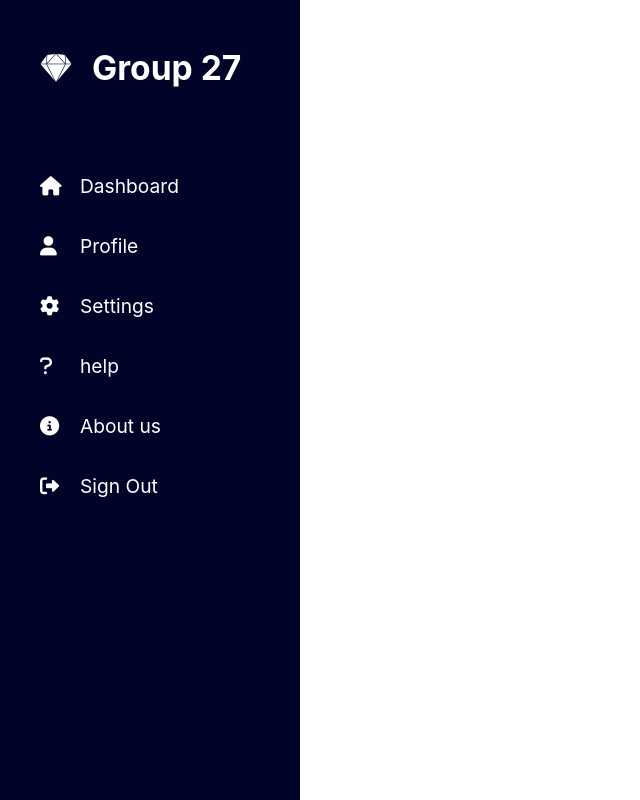
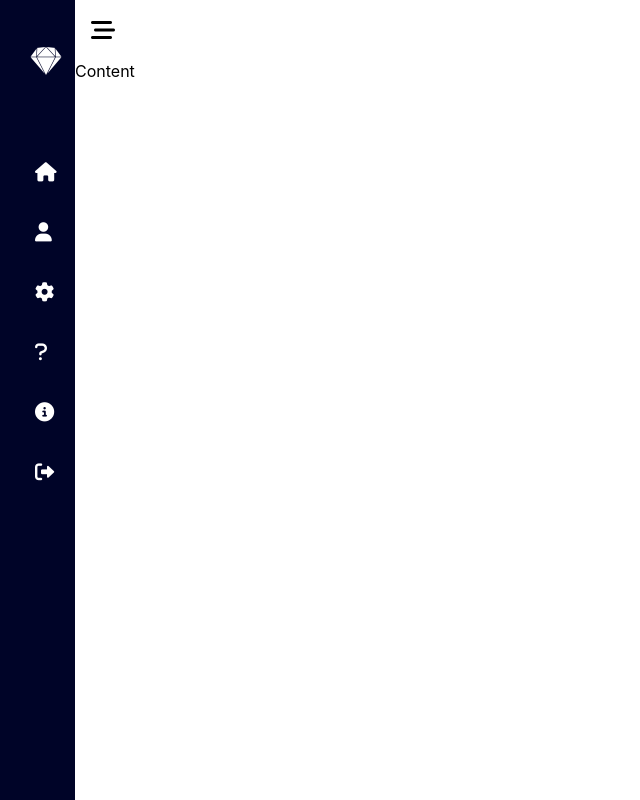
Before and after one commit to varunmukherjee1/Attendance-Manager, a React (Create React App) app in the folder Frontend/: page /dashboard in a window 1280 px wide. Shown: the whole page, without its empty margins (0-640 px from the left). Built offline with nearby package versions, Linux system fonts and the light colour scheme; a web font is replaced by a local one.

Commit message:
final dashboard added

```diff
--- a/Frontend/src/components/Header/Header.jsx
+++ b/Frontend/src/components/Header/Header.jsx
@@ -1,10 +1,24 @@
-import React from 'react'
+import React, {useState} from 'react'
 
 import classes from "./Header.module.css"
 
-function Header() {
+function Header(props) {
+
+  // const [isOpen , setIsOpen] = useState(false);
+
+  const onClickHandler = () => {
+    props.toggle(!props.isActive);
+  }
+
   return (
-    <div>Header</div>
+    <div className= {classes.header}>
+
+      <div className={classes.icon} onClick = {onClickHandler}>
+        {props.isActive && <i className ="fa-solid fa-bars-staggered"></i>}
+        {!props.isActive && <i class="fa-solid fa-xmark"></i>}
+      </div>
+
+    </div>
   )
 }
 
--- a/Frontend/src/components/Header/Header.module.css
+++ b/Frontend/src/components/Header/Header.module.css
@@ -0,0 +1,8 @@
+.header {
+    padding: 1rem;
+}
+
+.icon {
+    font-size: 1.5rem;
+    cursor: pointer;
+}
--- a/Frontend/src/components/Navbar/Navbar.jsx
+++ b/Frontend/src/components/Navbar/Navbar.jsx
@@ -2,9 +2,9 @@ import React from 'react'
 
 import classes from "./Navbar.module.css"
 
-function Navbar() {
+function Navbar(props) {
   return (
-    <div className = {`${classes.navigation} ${classes.active}`}>
+    <div className = {`${classes.navigation} ${props.isActive? classes.active: ""}`}>
             <ul>
                 <li>
                     <a href="#">
--- a/Frontend/src/components/Navbar/Navbar.module.css
+++ b/Frontend/src/components/Navbar/Navbar.module.css
@@ -11,19 +11,25 @@
 
 .navigation {
     position: fixed;
-    width: 300px;
+    width: 250px;
     height: 100%;
     background: var(--blue);
-    border-left: 10px solid var(--blue);
+    /* border-left: 10px solid var(--blue); */
     transition: 0.5s;
     overflow: hidden;
     font-size: 1.2rem;
     /* font-weight: bold; */
 }
 
-/* .navigation.active {
-    width: 80px;
-} */
+.navigation.active {
+    width: 75px;
+}
+
+.navigation.active ul li {
+    padding-left: 5px;
+    display: block;
+    width: 250px;
+}
 
 .navigation ul {
     position: absolute;
@@ -50,7 +56,7 @@
     /* display: flex; */
     align-items: center;
     margin-bottom: 40px;
-    font-size: 1.4rem;
+    font-size: 1.2rem;
     padding-left: 30px;
     pointer-events: none;
 }
@@ -67,9 +73,6 @@
 
 .navigation ul li a {
     position: relative;
-    /* display: flex; */
-    /* align-items: center; */
-    /* justify-content: center; */
     width: 100%;
     display: flex;
     text-align: center;
--- a/Frontend/src/pages/Dashboard/Dashboard.jsx
+++ b/Frontend/src/pages/Dashboard/Dashboard.jsx
@@ -1,4 +1,4 @@
-import React from 'react'
+import React, {useState} from 'react'
 
 import Navbar from '../../components/Navbar/Navbar'
 import Header from "../../components/Header/Header"
@@ -6,24 +6,27 @@ import Header from "../../components/Header/Header"
 import classes from "./Dashboard.module.css"
 
 function Dashboard() {
-  return (
-    <div className = {classes.dashboard}>
+
+    const [isActive , setIsActive] = useState(true);
+
+    return (
+        <div className = {classes.dashboard}>
 
         <div className={classes.navbar}>
-            <Navbar/>
+            <Navbar isActive = {isActive}/>
         </div>
 
-        <div className={classes.body}>
+        <div className = {`${classes.body} ${isActive ? classes.active: ""}`}>
             <div className={classes.header}>
-                <Header/>
+                <Header isActive = {isActive} toggle = {setIsActive}/>
             </div>
 
             <div className= {classes.content}>
                 <div>Content</div>
             </div>
         </div>
-    </div>
-  )
+        </div>
+    )
 }
 
 export default Dashboard
--- a/Frontend/src/pages/Dashboard/Dashboard.module.css
+++ b/Frontend/src/pages/Dashboard/Dashboard.module.css
@@ -1,3 +1,15 @@
 .dashboard {
     display: flex;
 }
+
+.body {
+    position: absolute;
+    left: 250px;
+    width: calc(100% - 250px);
+    transition: 0.5s;
+}
+
+.body.active {
+    left: 75px;
+    width: calc(100% - 75px);
+}
```
